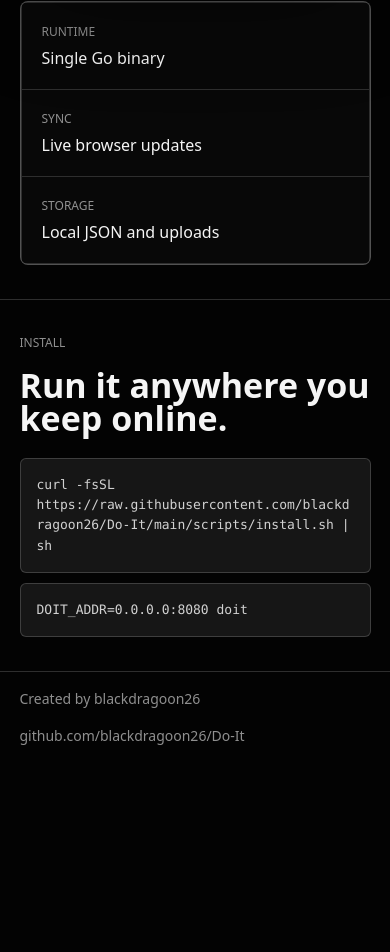
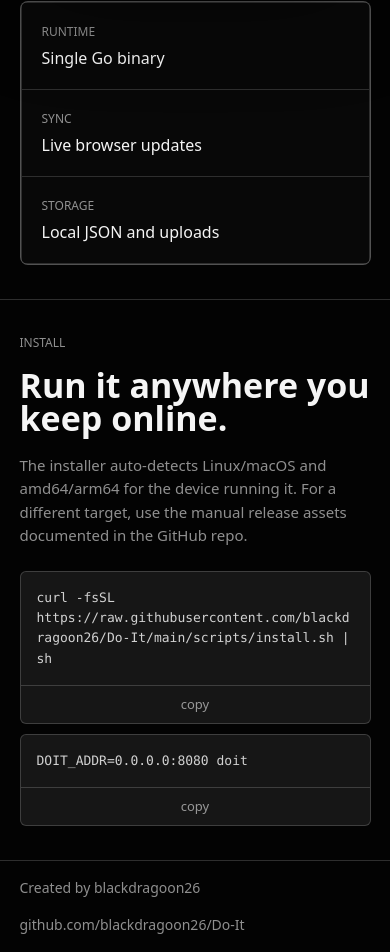
Before and after one commit to blackdragoon26/Do-It, a plain HTML site: page website/index.html in a window 390 px wide. Shown: the part 856-1808 px from the top of the page. Before the commit the page ends 1619 px from the top, so only its background shows below. Drawn offline with Linux system fonts and the light colour scheme; no server answers.

Commit message:
polish website install surface

```diff
--- a/website/index.html
+++ b/website/index.html
@@ -5,7 +5,7 @@
     <meta name="viewport" content="width=device-width, initial-scale=1">
     <meta name="description" content="Do-It is a local-first task graph that runs on your own machine.">
     <title>Do-It | Local-first task graph</title>
-    <link rel="stylesheet" href="./styles.css?v=4">
+    <link rel="stylesheet" href="./styles.css?v=5">
   </head>
   <body>
     <header class="site-header">
@@ -26,7 +26,7 @@
             <a class="button primary" href="#install">Install</a>
             <a class="button" href="https://github.com/blackdragoon26/Do-It" rel="noopener noreferrer">Source</a>
           </div>
-          <p class="release-note">Latest release <a id="release-link" href="https://github.com/blackdragoon26/Do-It/releases/latest" rel="noopener noreferrer">checking GitHub</a></p>
+          <p class="release-note">Latest release <a id="release-link" href="https://github.com/blackdragoon26/Do-It/releases/latest" rel="noopener noreferrer">latest on GitHub</a></p>
         </div>
 
         <figure class="product-frame">
@@ -44,16 +44,23 @@
         <div>
           <p class="eyebrow">Install</p>
           <h2 id="install-title">Run it anywhere you keep online.</h2>
+          <p class="install-note">The installer auto-detects Linux/macOS and amd64/arm64 for the device running it. For a different target, use the manual release assets documented in the GitHub repo.</p>
         </div>
         <div class="commands">
-          <pre><code>curl -fsSL https://raw.githubusercontent.com/blackdragoon26/Do-It/main/scripts/install.sh | sh</code></pre>
-          <pre><code>DOIT_ADDR=0.0.0.0:8080 doit</code></pre>
+          <div class="command">
+            <pre><code>curl -fsSL https://raw.githubusercontent.com/blackdragoon26/Do-It/main/scripts/install.sh | sh</code></pre>
+            <button type="button" data-copy="curl -fsSL https://raw.githubusercontent.com/blackdragoon26/Do-It/main/scripts/install.sh | sh">copy</button>
+          </div>
+          <div class="command">
+            <pre><code>DOIT_ADDR=0.0.0.0:8080 doit</code></pre>
+            <button type="button" data-copy="DOIT_ADDR=0.0.0.0:8080 doit">copy</button>
+          </div>
         </div>
       </section>
     </main>
 
     <footer class="site-footer">
-      <span>Created by blackdragoon26</span>
+      <a href="https://github.com/blackdragoon26" rel="noopener noreferrer">Created by blackdragoon26</a>
       <a href="https://github.com/blackdragoon26/Do-It" rel="noopener noreferrer">github.com/blackdragoon26/Do-It</a>
     </footer>
     <script>
@@ -73,6 +80,24 @@
         .catch(() => {
           releaseLink.textContent = "latest on GitHub";
         });
+
+      document.querySelectorAll("[data-copy]").forEach((button) => {
+        button.addEventListener("click", async () => {
+          const label = button.textContent;
+          try {
+            await navigator.clipboard.writeText(button.dataset.copy);
+            button.textContent = "copied";
+            window.setTimeout(() => {
+              button.textContent = label;
+            }, 1400);
+          } catch {
+            button.textContent = "select";
+            window.setTimeout(() => {
+              button.textContent = label;
+            }, 1400);
+          }
+        });
+      });
     </script>
   </body>
 </html>
--- a/website/styles.css
+++ b/website/styles.css
@@ -82,7 +82,8 @@ nav {
 
 nav a,
 .site-footer a,
-.button {
+.button,
+.command button {
   transition: color 160ms ease, border-color 160ms ease, background 160ms ease, transform 160ms ease;
 }
 
@@ -239,6 +240,14 @@ h1 {
   align-items: start;
 }
 
+.install-note {
+  max-width: 520px;
+  margin: 20px 0 0;
+  color: var(--muted);
+  font-size: 15px;
+  line-height: 1.55;
+}
+
 h2 {
   max-width: 520px;
   margin: 0;
@@ -252,15 +261,23 @@ h2 {
   gap: 10px;
 }
 
+.command {
+  display: grid;
+  grid-template-columns: minmax(0, 1fr) auto;
+  align-items: stretch;
+  border: 1px solid var(--line);
+  border-radius: 6px;
+  background: var(--panel-strong);
+  overflow: hidden;
+}
+
 pre {
   margin: 0;
   padding: 16px;
   overflow: auto;
   white-space: pre-wrap;
   overflow-wrap: anywhere;
-  border: 1px solid var(--line);
-  border-radius: 6px;
-  background: var(--panel-strong);
+  background: transparent;
 }
 
 code {
@@ -270,6 +287,24 @@ code {
   line-height: 1.55;
   white-space: pre-wrap;
   overflow-wrap: anywhere;
+}
+
+.command button {
+  min-width: 68px;
+  border: 0;
+  border-left: 1px solid var(--line);
+  background: transparent;
+  color: var(--muted);
+  cursor: pointer;
+  font: inherit;
+  font-size: 13px;
+}
+
+.command button:hover,
+.command button:focus-visible {
+  color: var(--ink);
+  outline: none;
+  background: var(--panel);
 }
 
 .site-footer {
@@ -353,6 +388,16 @@ code {
     width: 100%;
   }
 
+  .command {
+    grid-template-columns: 1fr;
+  }
+
+  .command button {
+    min-height: 38px;
+    border-left: 0;
+    border-top: 1px solid var(--line);
+  }
+
   .site-footer {
     min-height: 92px;
     flex-direction: column;
```
